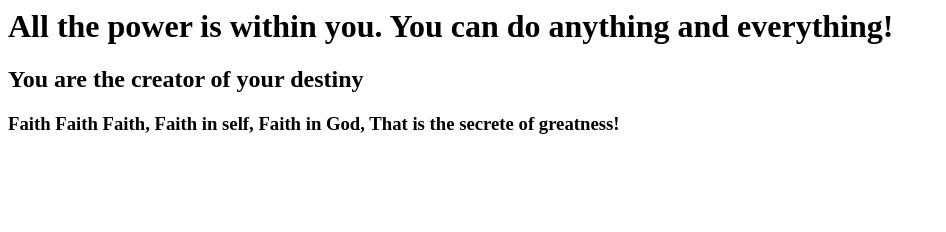
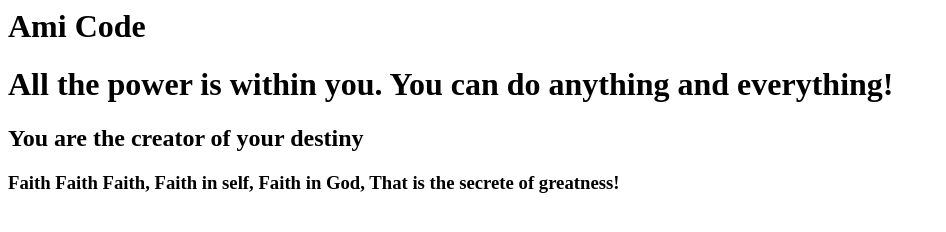
Before and after one commit to AmiThaker/secondgitrepo, a plain HTML site: page index.html in a window 1280 px wide. Shown: the whole page, without its empty margins (0-946 px from the left). Drawn offline with Linux system fonts and the light colour scheme.

Commit message:
Feature Ami Code

```diff
--- a/index.html
+++ b/index.html
@@ -1,5 +1,6 @@
 <html>
 <body>
+  <h1>Ami Code</h1>
 <h1>All the power is within you. You can do anything and everything!</h1>
 <h2>You are the creator of your destiny</h2>
 <h3>Faith Faith Faith, Faith in self, Faith in God, That is the secrete of greatness!</h3>
```
